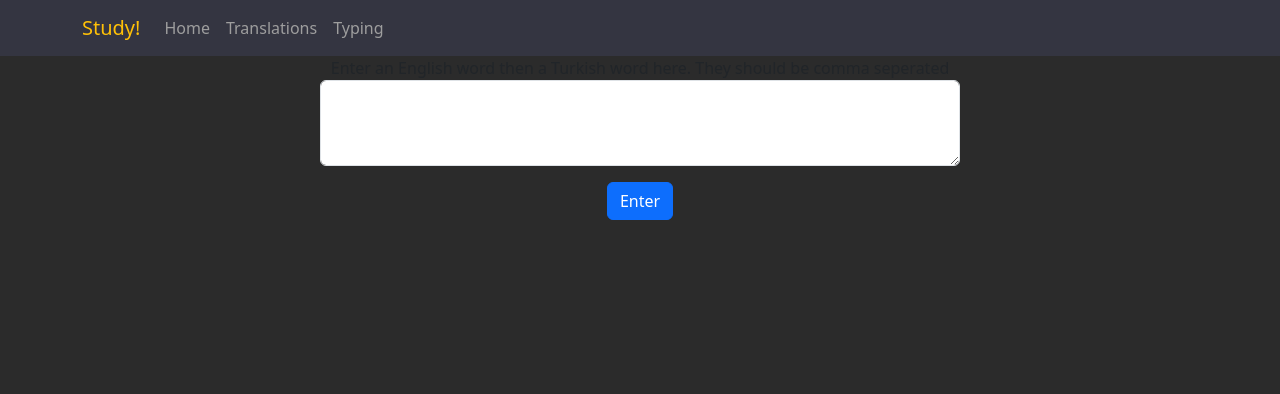
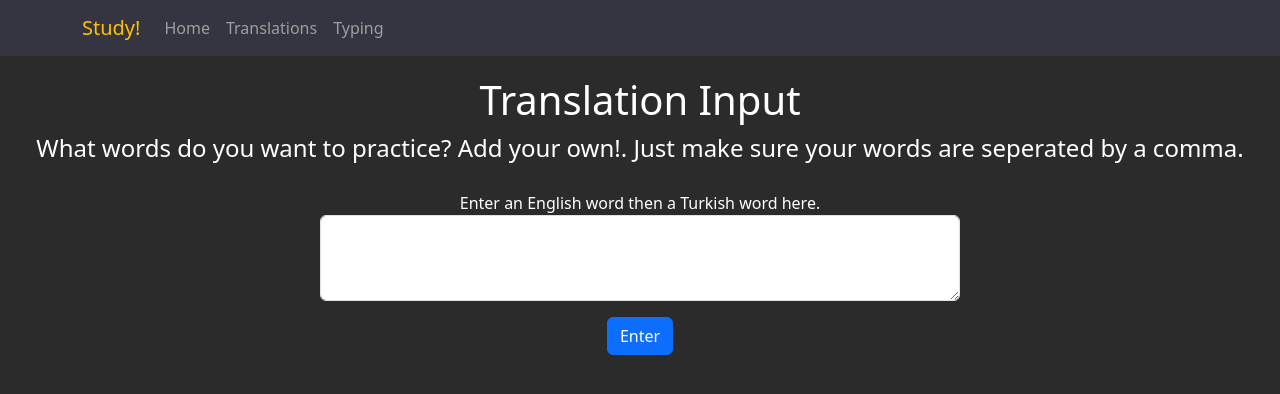
Before and after one commit to mtaylorhayden/translations-client, a React (Create React App) app: page /translations in a window 1280 px wide. Shown: the top 394 px of the page. Built offline with nearby package versions, Linux system fonts and the light colour scheme.

Commit message:
added styles to translations

```diff
--- a/src/Translations/TranslationsInput.jsx
+++ b/src/Translations/TranslationsInput.jsx
@@ -1,5 +1,6 @@
 import "bootstrap/dist/css/bootstrap.min.css";
 import { useState } from "react";
+import styles from "./TranslationsInput.module.css";
 
 export const TranslationsInput = () => {
   const [words, setWords] = useState();
@@ -27,15 +28,20 @@ export const TranslationsInput = () => {
 
   return (
     <div className="App">
+      <div className={styles.headerContainer}>
+        <h1 className={styles.headerTitle}>Translation Input</h1>
+        <h4 className={styles.headerDescription}>
+          What words do you want to practice? Add your own!. Just make sure your
+          words are seperated by a comma.
+        </h4>
+      </div>
       <form onSubmit={onSubmitHandler}>
         <div className="form-group col-6 mx-auto">
-          <label>
-            Enter an English word then a Turkish word here. They should be comma
-            seperated
+          <label className={styles.label}>
+            Enter an English word then a Turkish word here.
           </label>
           <textarea
             className="form-control"
-            id="exampleFormControlTextarea1"
             rows="3"
             onBlur={onBlurHandler}
             value={words}
--- /dev/null
+++ b/src/Translations/TranslationsInput.module.css
@@ -0,0 +1,24 @@
+.label {
+  color: #ffffff;
+}
+
+.successOutline {
+  border-color: green !important;
+  box-shadow: 0 0 10px green !important;
+}
+
+.headerContainer {
+  text-align: center;
+  padding: 20px;
+}
+
+.headerTitle {
+  font-size: 2.5rem; /* Adjust the font size as needed */
+  margin-bottom: 10px;
+  color: #ffffff;
+}
+
+.headerDescription {
+  font-size: 1.5rem;
+  color: #ffffff;
+}
--- a/src/Workbooks/Typing.jsx
+++ b/src/Workbooks/Typing.jsx
@@ -11,7 +11,7 @@ import styles from "./Typing.module.css";
 export const Typing = () => {
   const [isLoading, setIsLoading] = useState(true);
   const [translations, setTranslations] = useState([]);
-  const [currentTranslation, setCurrentTranslation] = useState();
+  const [currentTranslation, setCurrentTranslation] = useState("");
   const [userTranslation, setUserTranslation] = useState("");
   const [isCorrect, setIsCorrect] = useState(false);
   const [translationCounter, setTranslationCounter] = useState(0);
```
